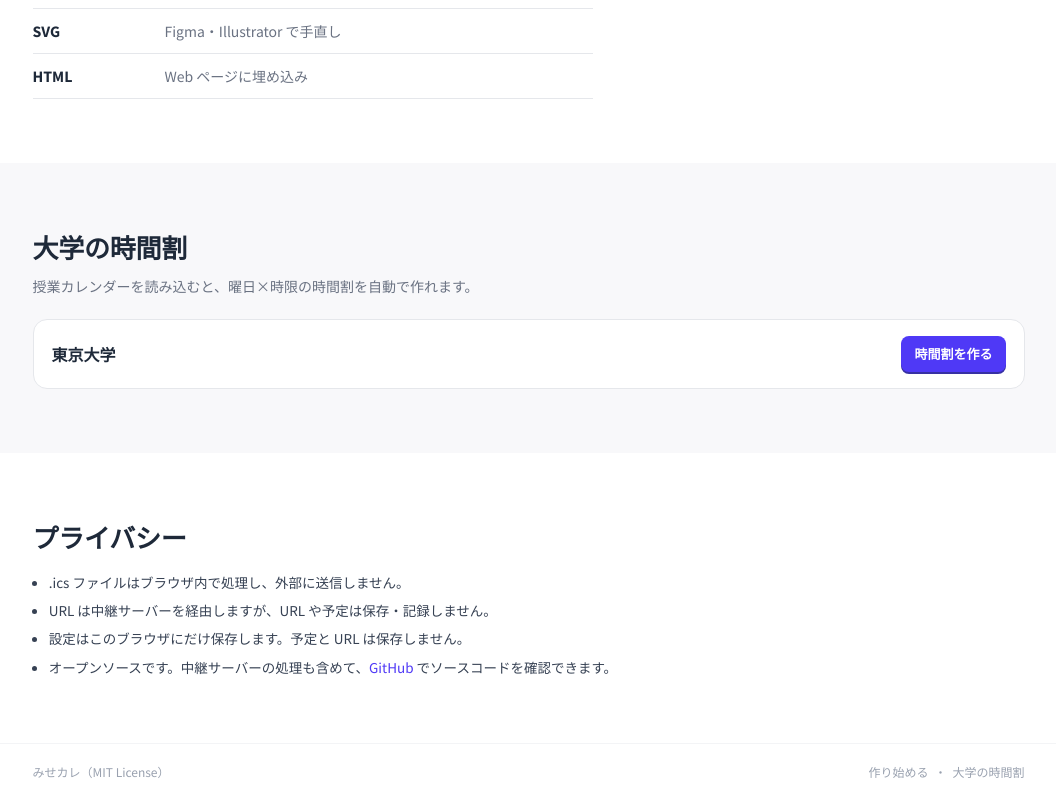
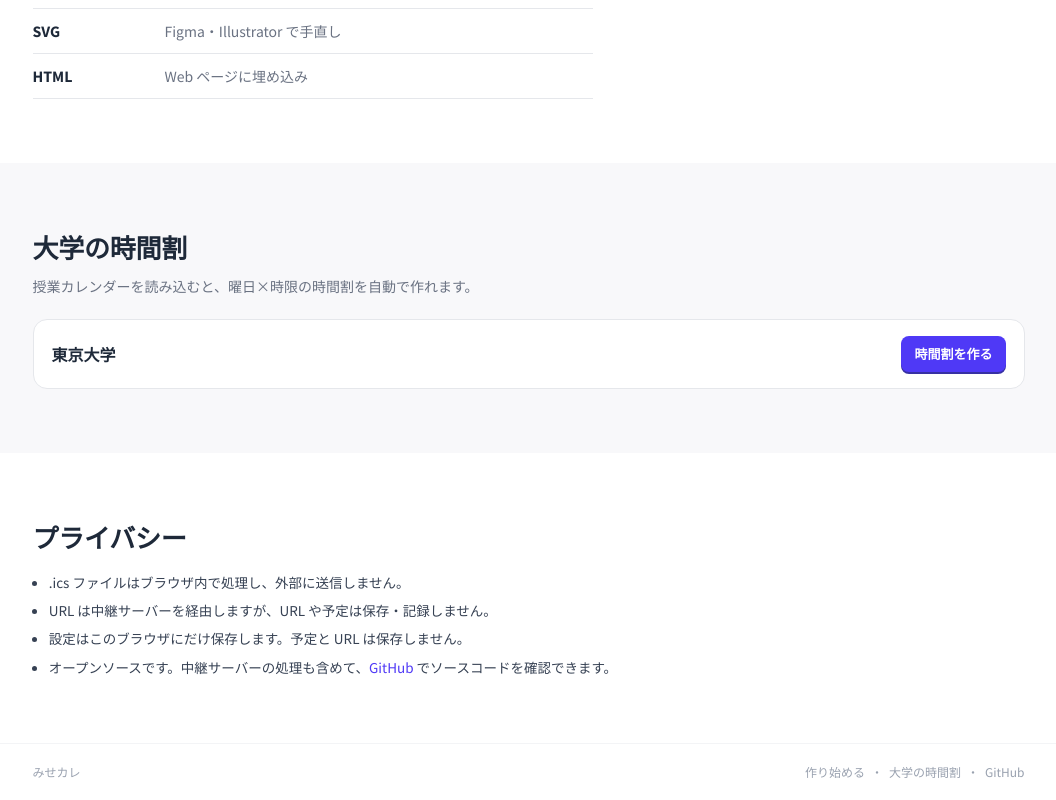
Before and after one commit to nakomochi/calendar-image, a SvelteKit app: page / in a window 1280 px wide. Shown: the part 1669-2469 px from the top of the page, without its empty margins (104-1160 px from the left). Built offline with nearby package versions, Linux system fonts and the light colour scheme.

Commit message:
chore: simplify landing footer

```diff
--- a/src/routes/+page.svelte
+++ b/src/routes/+page.svelte
@@ -263,13 +263,13 @@
 
   <footer class="border-t border-gray-100">
     <div class="mx-auto flex max-w-[1040px] flex-wrap justify-between gap-3 px-5 py-5 text-xs text-gray-400 md:px-6">
-      <p>
-        みせカレ（<a href={REPO_URL} class="hover:text-gray-600">MIT License</a>）
-      </p>
+      <p>みせカレ</p>
       <nav aria-label="フッター" class="flex items-center gap-1.5">
         <a href="/editor" class="hover:text-gray-600">作り始める</a>
         <span aria-hidden="true">・</span>
         <a href="/timetable/utokyo" class="hover:text-gray-600">大学の時間割</a>
+        <span aria-hidden="true">・</span>
+        <a href={REPO_URL} class="hover:text-gray-600">GitHub</a>
       </nav>
     </div>
   </footer>
```
